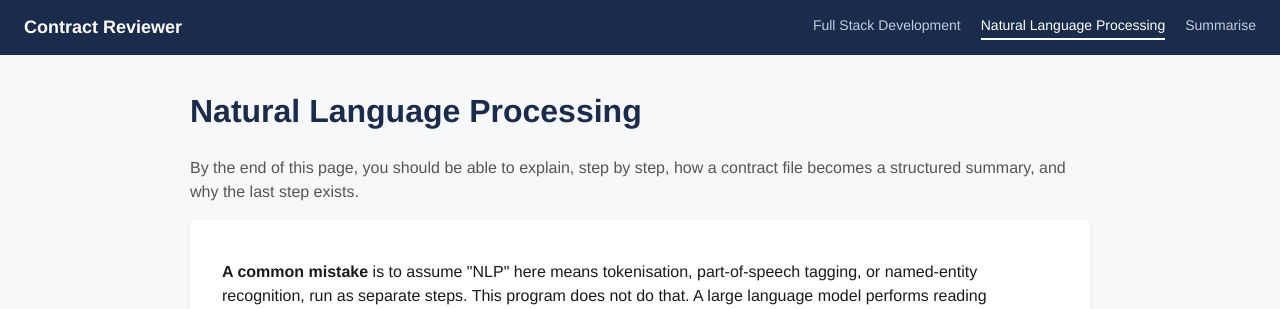
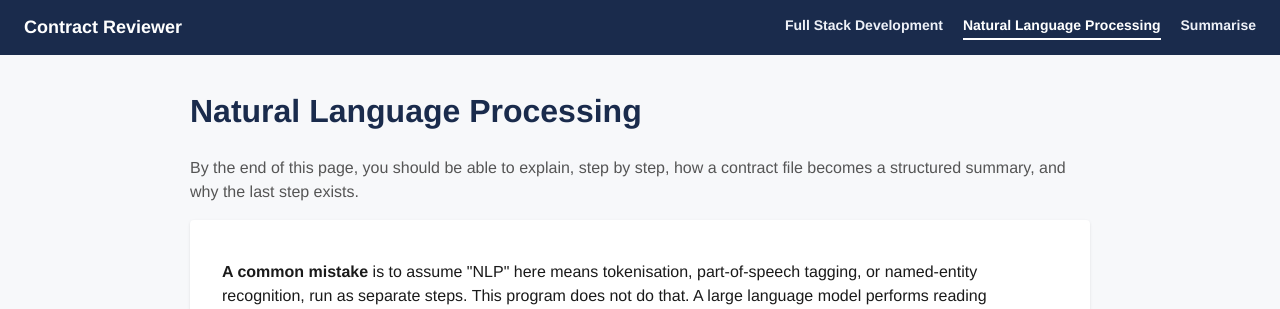
Before and after one commit to Modeus1974/ContractSummary, a Django app: page /nlp/ in a window 1280 px wide. Shown: the top 309 px of the page. Run offline with Django 5.2, Linux system fonts and the light colour scheme.

Commit message:
Brighten inactive nav-menu text color for better contrast on navy
Co-Authored-By: Claude Sonnet 5 <noreply@anthropic.com>

```diff
--- a/webreview/static/webreview/report.css
+++ b/webreview/static/webreview/report.css
@@ -33,8 +33,9 @@ body {
 }
 
 .site-nav a {
-    color: #c3ccdc;
+    color: #eef1f8;
     font-size: 14px;
+    font-weight: 600;
     text-decoration: none;
     padding-bottom: 2px;
     border-bottom: 2px solid transparent;
```
